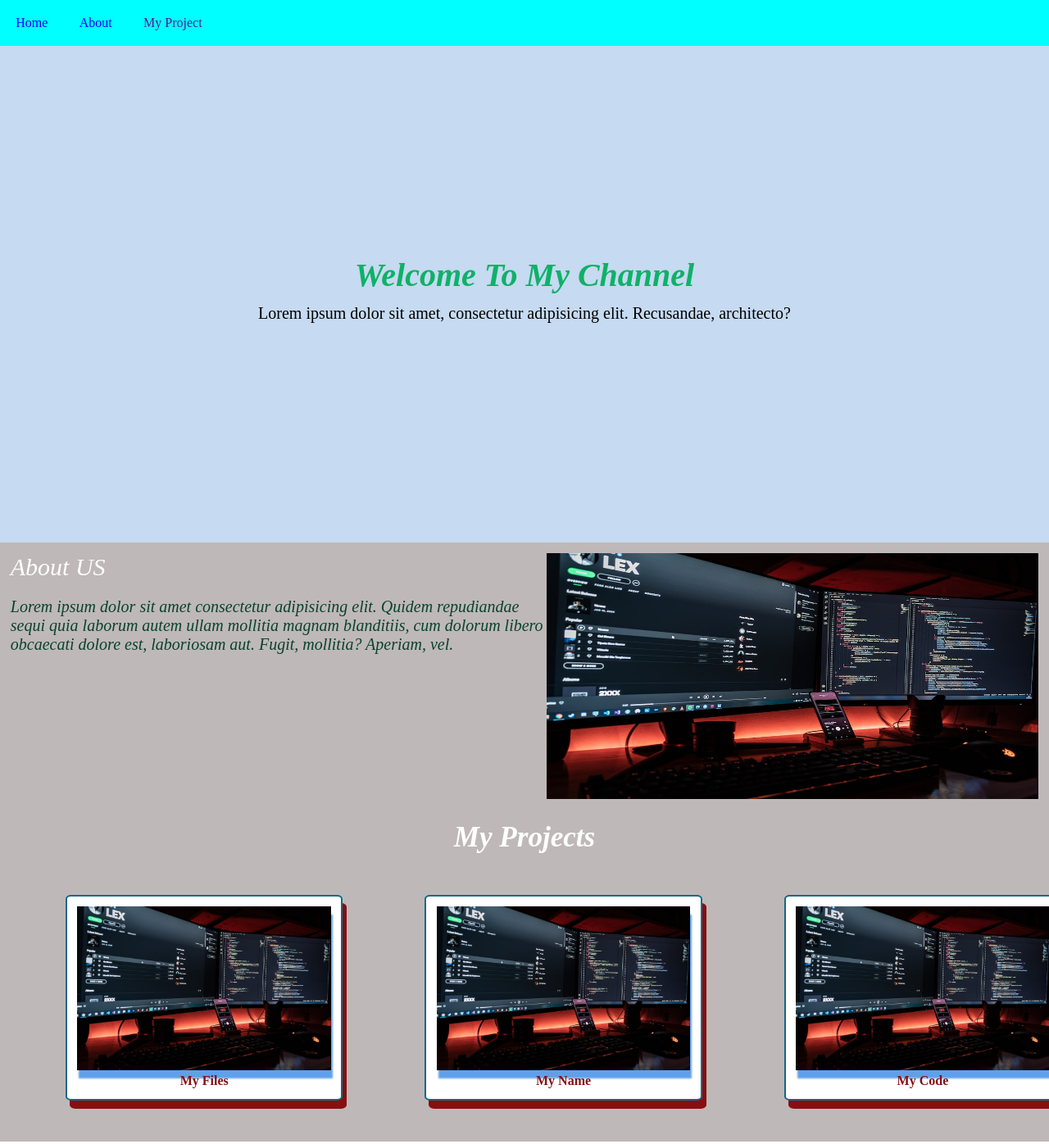
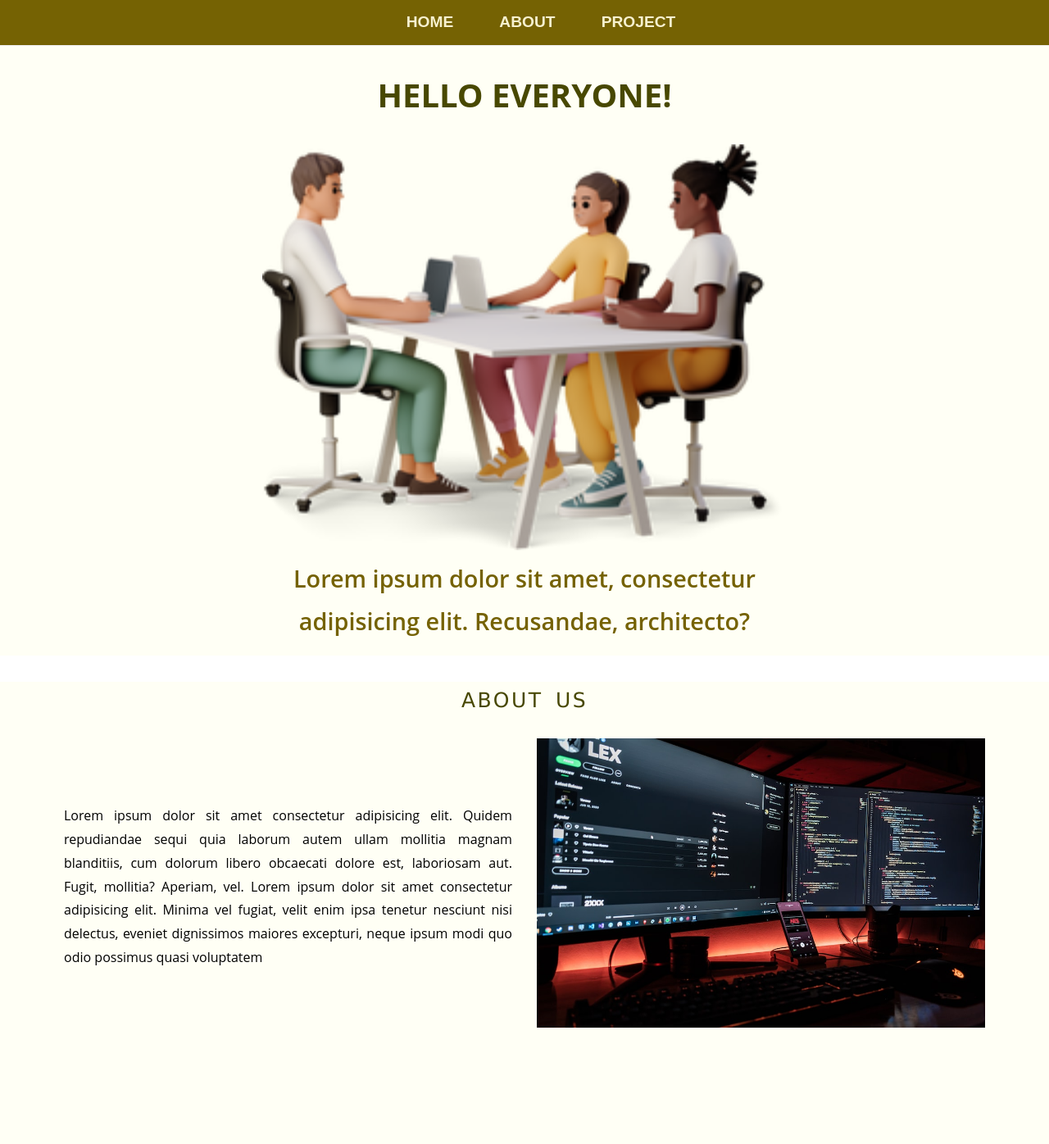
Before and after one commit to imamitdev/htmlpractice1, a plain HTML site: page index.html in a window 1280 px wide. Shown: the top 1396 px of the page at 82% size. Drawn offline with Linux system fonts and the light colour scheme.

Commit message:
modify html code and css
1- html code each div under the section
2- html remove unuse tag  and div
3- fix css add a global css class
4- use flex property properly

```diff
--- a/index.html
+++ b/index.html
@@ -1,65 +1,88 @@
 <!DOCTYPE html>
 <html lang="en">
-
   <head>
-    <meta charset="UTF-8">
-    <meta name="viewport" content="width=device-width, initial-scale=1.0">
+    <meta charset="UTF-8" />
+    <meta name="viewport" content="width=device-width, initial-scale=1.0" />
     <title>Portfolio</title>
-    <link rel="stylesheet" href="style.css">
+    <link rel="stylesheet" href="style.css" />
   </head>
-
   <body>
+    <header class="header">
+      <ul class="navbar flex flex-center content-center">
+        <li><a href="#hero">Home</a></li>
+        <li><a href="#about">About</a></li>
+        <li><a href="#project">Project</a></li>
+      </ul>
+    </header>
+    <section class="hero" id="hero">
       <div class="container">
-        <div class="main-nav">
-
-            <ul class="navbar">
-                <li><a href="/">Home</a></li>
-                <li><a href="#about">About</a></li>
-                <li><a href="">My Project</a></li>
-            </ul>
-
-        </div>
-        <div class="section">
-            <div class="title">
-                <h2>Welcome To My Channel</h2>
-                <p>Lorem ipsum dolor sit amet, consectetur adipisicing elit. Recusandae, architecto?</p>
-            </div>
-
-        </div>
-        <div class="about-section" id="#about">
         <div class="content">
-                <h4 class="heading">About US</h4>
-                <p>Lorem ipsum dolor sit amet consectetur adipisicing elit. Quidem repudiandae sequi quia laborum autem
-                    ullam mollitia magnam blanditiis, cum dolorum libero obcaecati dolore est, laboriosam aut. Fugit,
-                    mollitia? Aperiam, vel.</p>
-            </div>
-            <div class="about-img">
-                <img src="images/about.jpg" alt="">
+          <h1>Hello Everyone!</h1>
+          <img src="/images/casual.png" alt="" class="img-width" />
+          <p>
+            Lorem ipsum dolor sit amet, consectetur adipisicing elit.
+            Recusandae, architecto?
+          </p>
         </div>
       </div>
-        <div class="project-section">
-            <div class="heading">
-                <h3>My Projects</h3>
+    </section>
+    <section class="about" id="about">
+      <div class="container">
+        <h3 class="heading">About US</h3>
+        <div class="flex content-center">
+          <div class="col">
+            <p>
+              Lorem ipsum dolor sit amet consectetur adipisicing elit. Quidem
+              repudiandae sequi quia laborum autem ullam mollitia magnam
+              blanditiis, cum dolorum libero obcaecati dolore est, laboriosam
+              aut. Fugit, mollitia? Aperiam, vel. Lorem ipsum dolor sit amet
+              consectetur adipisicing elit. Minima vel fugiat, velit enim ipsa
+              tenetur nesciunt nisi delectus, eveniet dignissimos maiores
+              excepturi, neque ipsum modi quo odio possimus quasi voluptatem
+            </p>
           </div>
-            <div class=" project">
-                <div class="card">
-                    <img src="images/about.jpg" alt="">
-                    <h4>My Files</h4>
-                </div>
-                <div class="card">
-                    <img src="images/about.jpg" alt="">
-                    <h4>My Name</h4>
-                </div>
-
-                <div class="card">
-                    <img src="images/about.jpg" alt="">
-                    <h4>My Code</h4>
-                </div>
-
+          <div class="col">
+            <img src="images/about.jpg" alt="" />
           </div>
         </div>
       </div>
+    </section>
+    <section class="project" id="project">
+      <div class="container">
+        <h3 class="heading">My Projects</h3>
+        <div class="flex flex-center content-center">
+          <div class="card">
+            <img src="images/File 1.jpg" alt="" />
+            <div class="card-body">
+              <h3>Project 1</h3>
+            </div>
+          </div>
+          <div class="card">
+            <img src="images/File 2.jpg" alt="" />
+            <div class="card-body">
+              <h3>Project 2</h3>
+            </div>
+          </div>
+          <div class="card">
+            <img src="images/File 1.jpg" alt="" />
+            <div class="card-body">
+              <h3>Project 3</h3>
+            </div>
+          </div>
+        </div>
+      </div>
+    </section>
+    <script>
+      // Smooth scrolling animation
+      document.querySelectorAll('a[href^="#"]').forEach((anchor) => {
+        anchor.addEventListener("click", function (e) {
+          e.preventDefault();
 
+          document.querySelector(this.getAttribute("href")).scrollIntoView({
+            behavior: "smooth",
+          });
+        });
+      });
+    </script>
   </body>
-
 </html>
--- a/style.css
+++ b/style.css
@@ -1,84 +1,147 @@
 * {
   margin: 0;
+  box-sizing: border-box;
 }
 
-.navbar {
+body,
+html {
+  font-size: 16px;
+  padding: 0;
+  margin: 0;
+  line-height: 1.8;
+  font-family: 'Open Sans', sans-serif;
+  height: 100%;
+  width: 100%;
+}
+
+h1,
+.h1 {
+  font-size: 45px;
+}
+
+h2,
+.h2 {
+  font-size: 35px;
+}
+
+h3,
+.h3 {
+  font-size: 25px;
+}
+
+.container {
+  position: relative;
+  padding: 0 68px;
+  height: 100vh;
+}
+
+
+
+.content {
+  position: absolute;
+  top: 50%;
+  left: 50%;
+  transform: translate(-50%, -50%);
+  text-align: center;
+  margin-top: 32px;
+}
+
+.heading {
+  color: #484801;
+  font-family: Verdana, Geneva, Tahoma, sans-serif;
+  text-transform: uppercase;
+  font-weight: 500;
+  letter-spacing: 0.1em;
+  word-spacing: 0.2em;
+  margin-bottom: 24px;
+  text-align: center;
+  margin-top: 32px;
+}
+
+section {
+  width: 100%;
+  max-width: 100%;
+  scroll-behavior: smooth;
+  background-color: #fffff5;
+}
+
+img {
+  width: 100%;
+  max-width: 100%;
+  object-fit: cover;
+}
+
+.flex {
   display: flex;
-  background-color: aqua;
-  padding: 0%;
-  margin: 0%;
+  gap: 10px;
+}
+
+.flex-center {
+  justify-content: center;
+}
+
+.flex-baseline {
+  justify-content: baseline;
+}
+
+.col {
+  flex: 1;
+  text-align: justify;
+  padding: 0 10px;
+}
+
+.content-center {
+  align-items: center;
+}
+
+header {
+  position: fixed;
+  background-color: #756203;
+  width: 100%;
+  max-width: 100%;
+  padding: 10px 15px;
+  border-bottom: 1px solid #eeeeee;
+  z-index: 3;
+}
+
+ul {
   list-style-type: none;
-  border-radius: 2px #fff;
 }
+
 li a {
   margin: 1.2em;
-  display: flex;
   text-decoration: none;
+  font-size: 1.2em;
+  font-weight: 600;
+  font-family: Arial, Helvetica, sans-serif;
+  color: #f7f1cf;
+  text-transform: uppercase;
 }
-.container {
-  background-color: #bfb8b8;
+
+.content h1 {
+  font-size: 2.5em;
+  margin-bottom: 24px;
+  text-transform: uppercase;
+  color: #484801;
 }
-.section {
-  /* background-image: url(images/background.jpg); */
-  background-color: #c6daf1;
-  background-size: cover;
-  padding: 20%;
-  box-shadow: #870f0f;
+
+.content p {
+  font-size: 1.8em;
+  font-weight: 600;
+  color: #756203;
 }
-.title > h2 {
-  text-align: center;
-  color: rgb(15, 177, 104);
-  font-size: 40px;
-  font-style: italic;
+
+.card {
+  padding: 8px;
+  border: 2px solid #484801;
+  border-radius: 10px;
+  background-color: #fffff5;
+  box-shadow: -12px 4px 8px #efeeee;
 }
-.title > p {
-  text-align: center;
-  padding: 12px;
-  font-size: 20px;
+
+.card-body {
+  padding: 10px;
+  background-color: #f7f1cf;
+  border-bottom-left-radius: 10px;
+  border-bottom-right-radius: 10px;
 }
-.about-section {
-  padding: 1%;
-  background-color: #bfb8b8;
-  display: flex;
-}
-.content {
-  text-align: left;
-  position: relative;
-}
-.heading {
-  font-size: 30px;
-  color: #fff;
-  font-weight: 100;
-  font-style: italic;
-}
-.content > p {
-  margin-top: 20px;
-  font-size: 20px;
-  color: rgb(8, 67, 47);
-  font-style: italic;
-}
-.about-img > img {
-  height: 300px;
-  width: 600px;
-}
-.project-section {
-  text-align: center;
-  margin: 10px;
-}
-.project {
-  display: flex;
-  color: #821313;
-  padding-left: 20px;
-}
-.card {
-  padding: 1%;
-  margin: 50px;
-  background-color: #fff;
-  border: 2px solid #0f6987;
-  box-shadow: 5px 10px #870f0f;
-  border-radius: 2%;
-}
-.card > img {
-  height: 200px;
-  box-shadow: 2px 10px 2px #60a0ea;
-}
```
Also changed, not shown: images/File 1.jpg (added), images/File 2.jpg (added), images/casual.png (added). Lines whose indentation alone changed are shown as unchanged.
